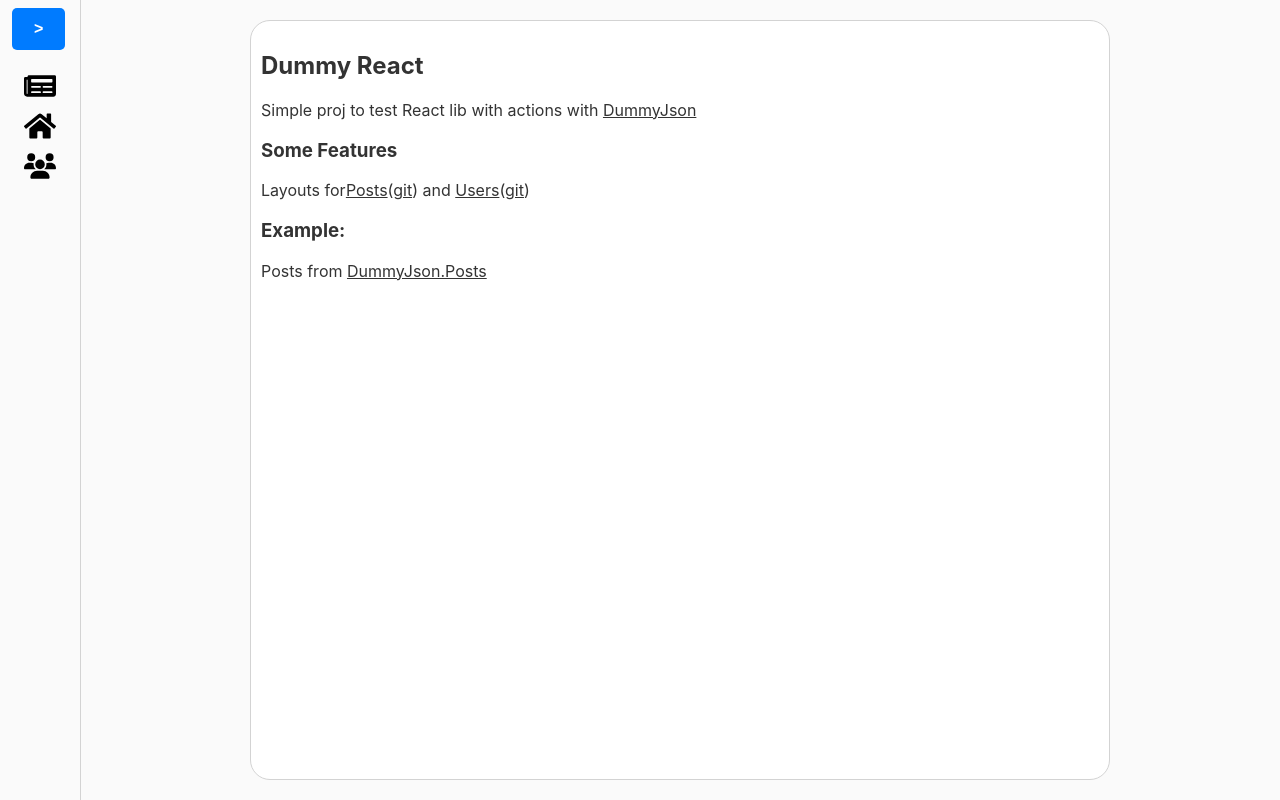
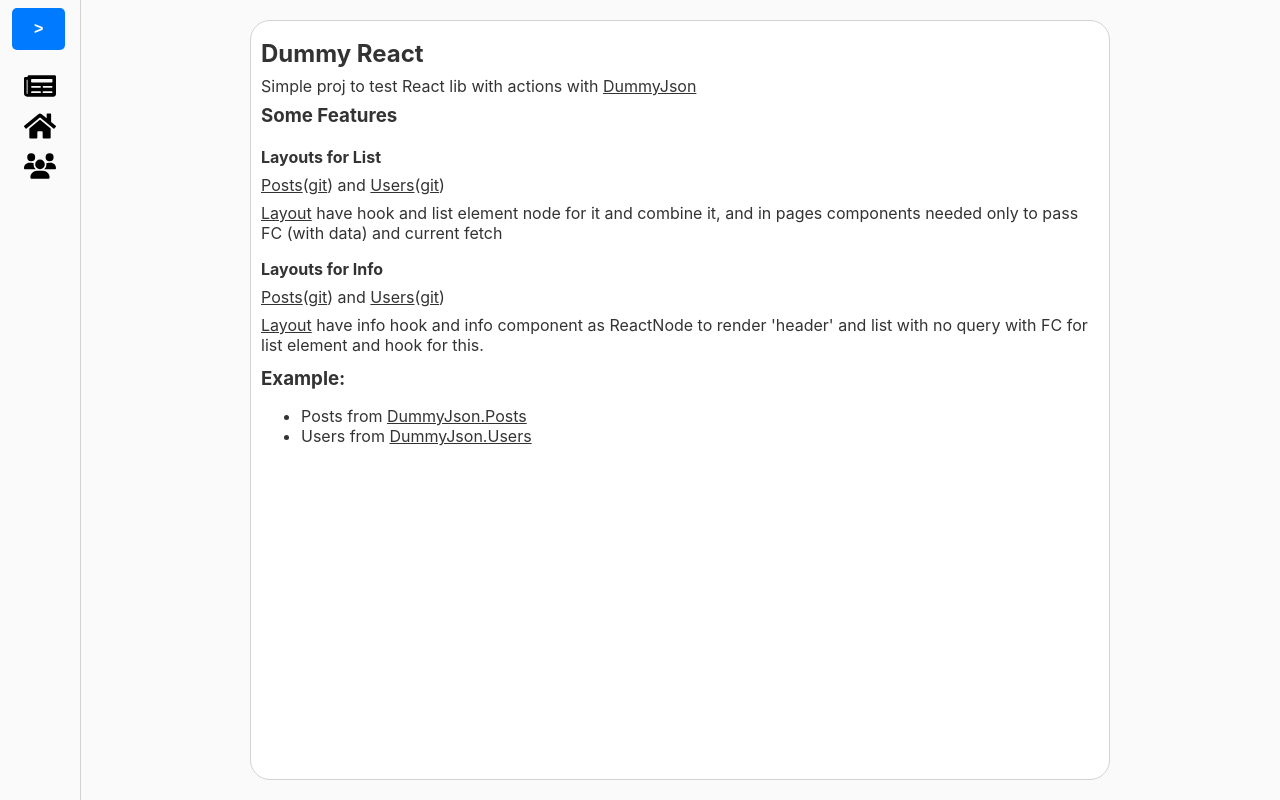
Before and after one commit to mgvts/DummyReact, a React (Vite) app: page / in a window 1280 px wide. Built offline with nearby package versions, Linux system fonts and the light colour scheme.

Commit message:
add About

```diff
--- a/src/pages/About.tsx
+++ b/src/pages/About.tsx
@@ -14,12 +14,20 @@
     height: calc(100vh - 40px - 20px - 2px);
     margin: 20px;
     padding: 10px;
+
+    h1, h2, h3, h4 {
+        margin: 8px 0;
+    }
 `
 
 const Text = styled.div`
+    & div {
+        padding: 4px 0;
+    }
 `
 const ULink = styled(Link)`
-text-decoration: underline`
+    text-decoration: underline;
+`
 
 const About: FC<AboutProps> = ({}) => {
 
@@ -33,17 +41,51 @@
 
             <Text>
                 <h3>Some Features</h3>
-                Layouts for
-                <ULink to='/posts'>Posts</ULink>
-                (<ULink to='https://dummyjson.com/'>git</ULink>)
-                and <ULink to='/users'>Users</ULink>
-                (<ULink to='https://dummyjson.com/'>git</ULink>)
+                <div>
+                    <h4>Layouts for List</h4>
+                    <ULink to='/posts'>Posts</ULink>
+                    (<ULink
+                    to='https://github.com/mgvts/DummyReact/blob/master/src/pages/posts/PostsPage.tsx'>git</ULink>)
+                    and <ULink to='/users'>Users</ULink>
+                    (<ULink
+                    to='https://github.com/mgvts/DummyReact/blob/master/src/pages/users/UsersPage.tsx'>git</ULink>)
+                </div>
+                <div>
+                    <ULink
+                        to='https://github.com/mgvts/DummyReact/blob/master/src/layouts/ListLayout.tsx'>Layout</ULink> have
+                    hook and list element node for it
+                    and combine it, and in pages components needed only to pass FC (with data) and current fetch
+                </div>
+
+                <div>
+                    <h4>Layouts for Info</h4>
+                    <ULink to='/posts/1'>Posts</ULink>
+                    (<ULink
+                    to='https://github.com/mgvts/DummyReact/blob/master/src/pages/posts/PostId.tsx'>git</ULink>)
+                    and <ULink to='/users/1'>Users</ULink>
+                    (<ULink
+                    to='https://github.com/mgvts/DummyReact/blob/master/src/pages/users/UsersId.tsx'>git</ULink>)
+                </div>
+                <div>
+                    <ULink
+                        to='https://github.com/mgvts/DummyReact/blob/master/src/layouts/InfoLayout.tsx'>Layout</ULink> have
+                    info hook and info component as ReactNode to render 'header'
+                    and list with no query with FC for list element and hook for this.
+                </div>
+
             </Text>
-
             <Text>
                 <h3>Example:</h3>
-                Posts from&nbsp;
-                <ULink to='https://dummyjson.com/docs/posts' target='blank'>DummyJson.Posts</ULink>
+                <ul>
+                    <li>
+                        Posts from&nbsp;
+                        <ULink to='https://dummyjson.com/docs/posts' target='blank'>DummyJson.Posts</ULink>
+                    </li>
+                    <li>
+                        Users from&nbsp;
+                        <ULink to='https://dummyjson.com/docs/users' target='blank'>DummyJson.Users</ULink>
+                    </li>
+                </ul>
             </Text>
         </Page>
     )
```
